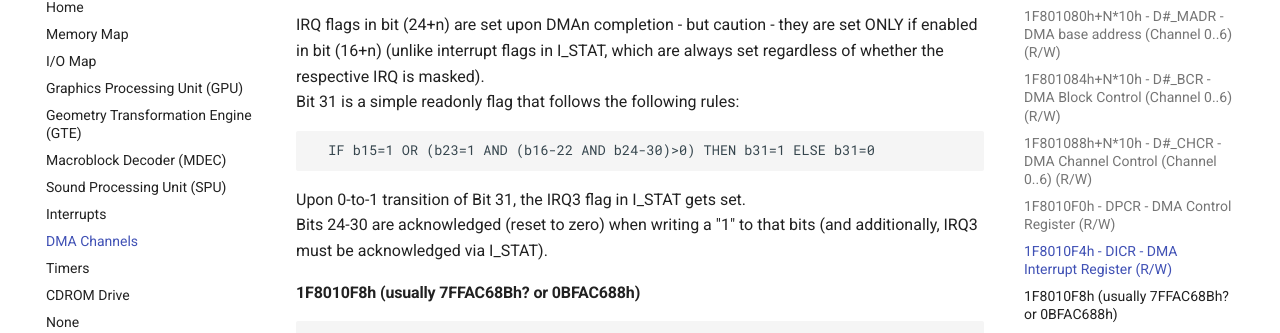
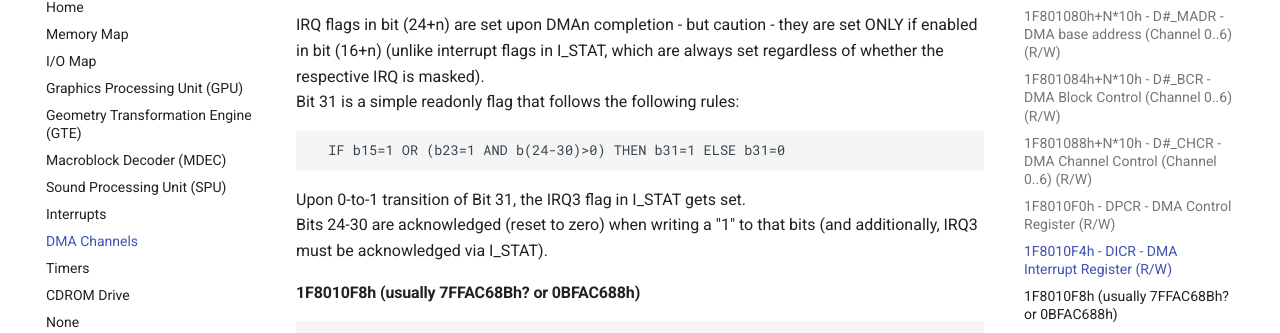
Before and after one commit to psx-spx/psx-spx.github.io, an MkDocs documentation site: the page built from docs/dmachannels.md, in a window 1280 px wide and 900 px high, scrolled down 2867 px. Shown: the part 119-452 px from the top of the window. Built offline with MkDocs 1.6.1 and Material for MkDocs 9.7.7, drawn with Linux system fonts in a browser that asks for light colours; comment, search, counter and statistics services are not loaded.

Commit message:
Update dmachannels.md
The https://problemkaputt.de/psx-spx.htm#dmachannels has a different formula that works (tested with Medievil)

````diff
--- a/docs/dmachannels.md
+++ b/docs/dmachannels.md
@@ -134,7 +134,7 @@ set ONLY if enabled in bit (16+n) (unlike interrupt flags in I_STAT, which are
 always set regardless of whether the respective IRQ is masked).<br/>
 Bit 31 is a simple readonly flag that follows the following rules:<br/>
 ```
-  IF b15=1 OR (b23=1 AND (b16-22 AND b24-30)>0) THEN b31=1 ELSE b31=0
+  IF b15=1 OR (b23=1 AND b(24-30)>0) THEN b31=1 ELSE b31=0
 ```
 Upon 0-to-1 transition of Bit 31, the IRQ3 flag in I\_STAT gets set.<br/>
 Bits 24-30 are acknowledged (reset to zero) when writing a "1" to that bits (and
````
